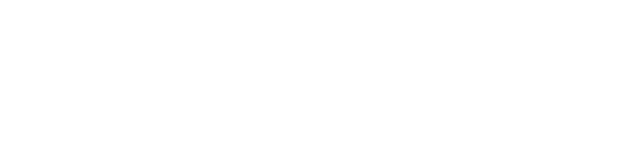
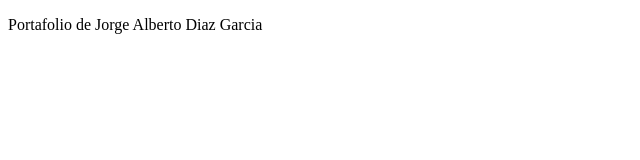
Before and after one commit to isdurjaldev/isdurjalwebsite, a plain HTML site: page index.html in a window 1280 px wide. Shown: the whole page, without its empty margins (0-640 px from the left). Drawn offline with Linux system fonts and the light colour scheme.

Commit message:
update index

```diff
--- a/index.html
+++ b/index.html
@@ -7,6 +7,6 @@
     <title>Portafolio</title>
 </head>
 <body>
-
+    <p>Portafolio de Jorge Alberto Diaz Garcia</p>
 </body>
 </html>
```
